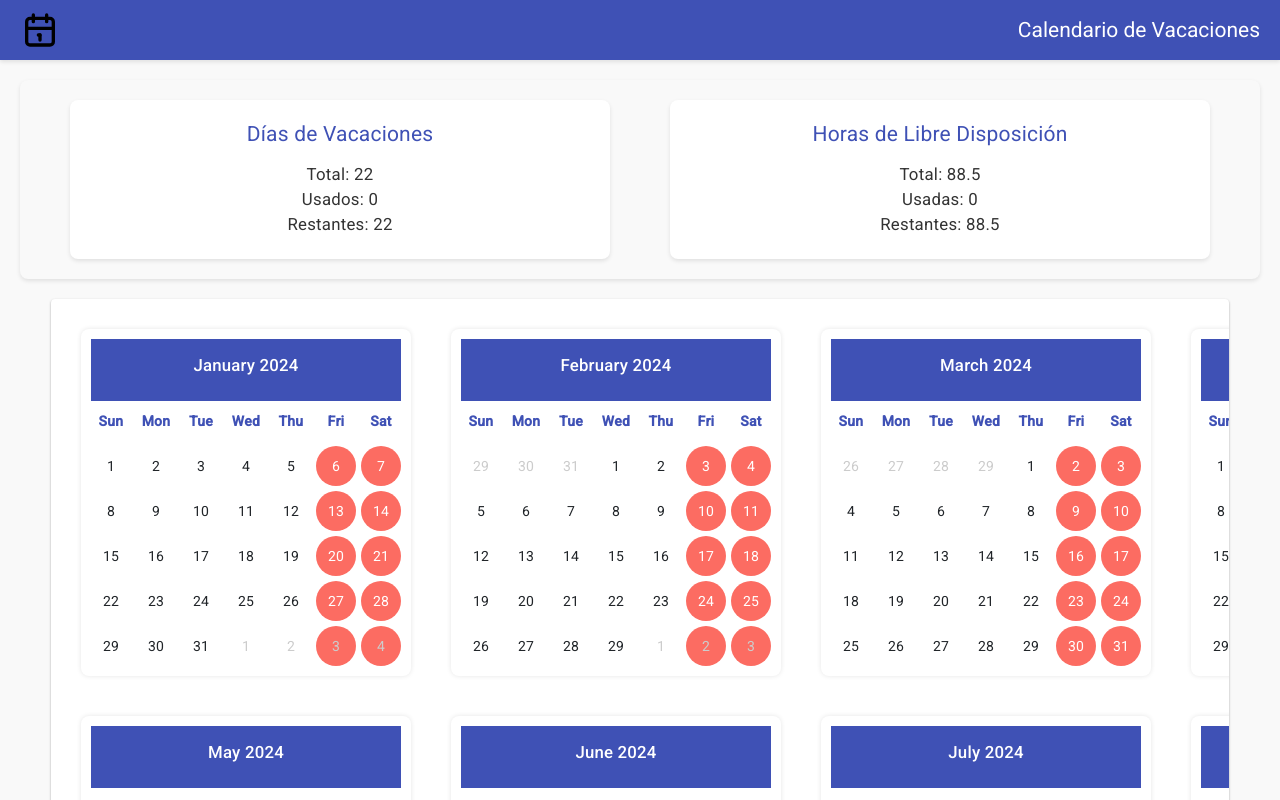
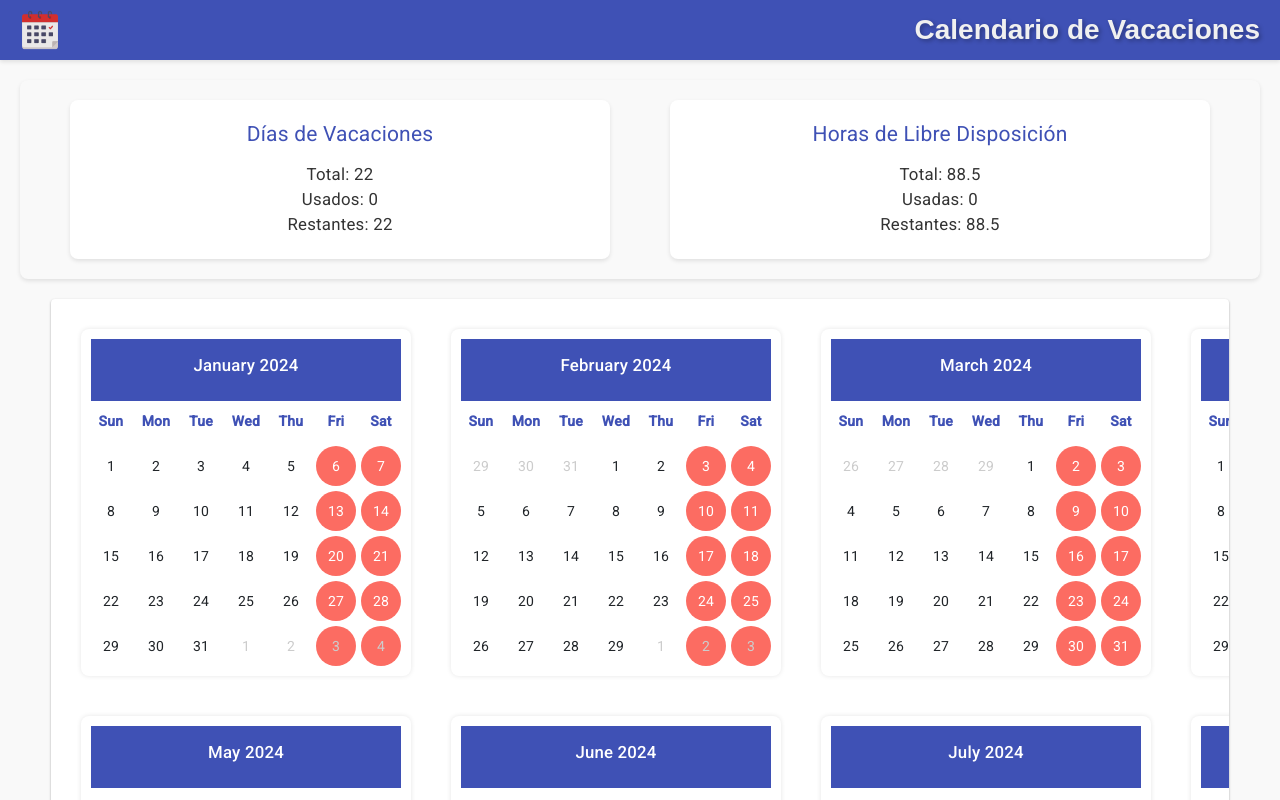
Before and after one commit to hugocg21/Calendario-Vacaciones, an Angular app: page / in a window 1280 px wide. Shown: the top 800 px of the page. Built offline with nearby package versions, Linux system fonts and the light colour scheme.

Commit message:
Header styles modified

```diff
--- a/src/app/components/header/header.component.css
+++ b/src/app/components/header/header.component.css
@@ -14,6 +14,10 @@
 }
 
 .title {
-  font-size: 1.5em;
+  font-family: 'Poppins', sans-serif;
+  font-size: 2em;
+  font-weight: 600;
+  color: #f0f0f0;
   margin: 0;
+  text-shadow: 2px 2px 4px rgba(0, 0, 0, 0.3);
 }
--- a/src/app/components/header/header.component.html
+++ b/src/app/components/header/header.component.html
@@ -1,4 +1,4 @@
 <header class="app-header">
-  <img src="../../../assets/images/calendar.svg" alt="Logo" class="logo">
+  <img src="../../../assets/images/calendar.png" alt="Logo" class="logo">
   <h1 class="title">Calendario de Vacaciones</h1>
 </header>
```
Also changed, not shown: src/assets/images/calendar.png (added).
